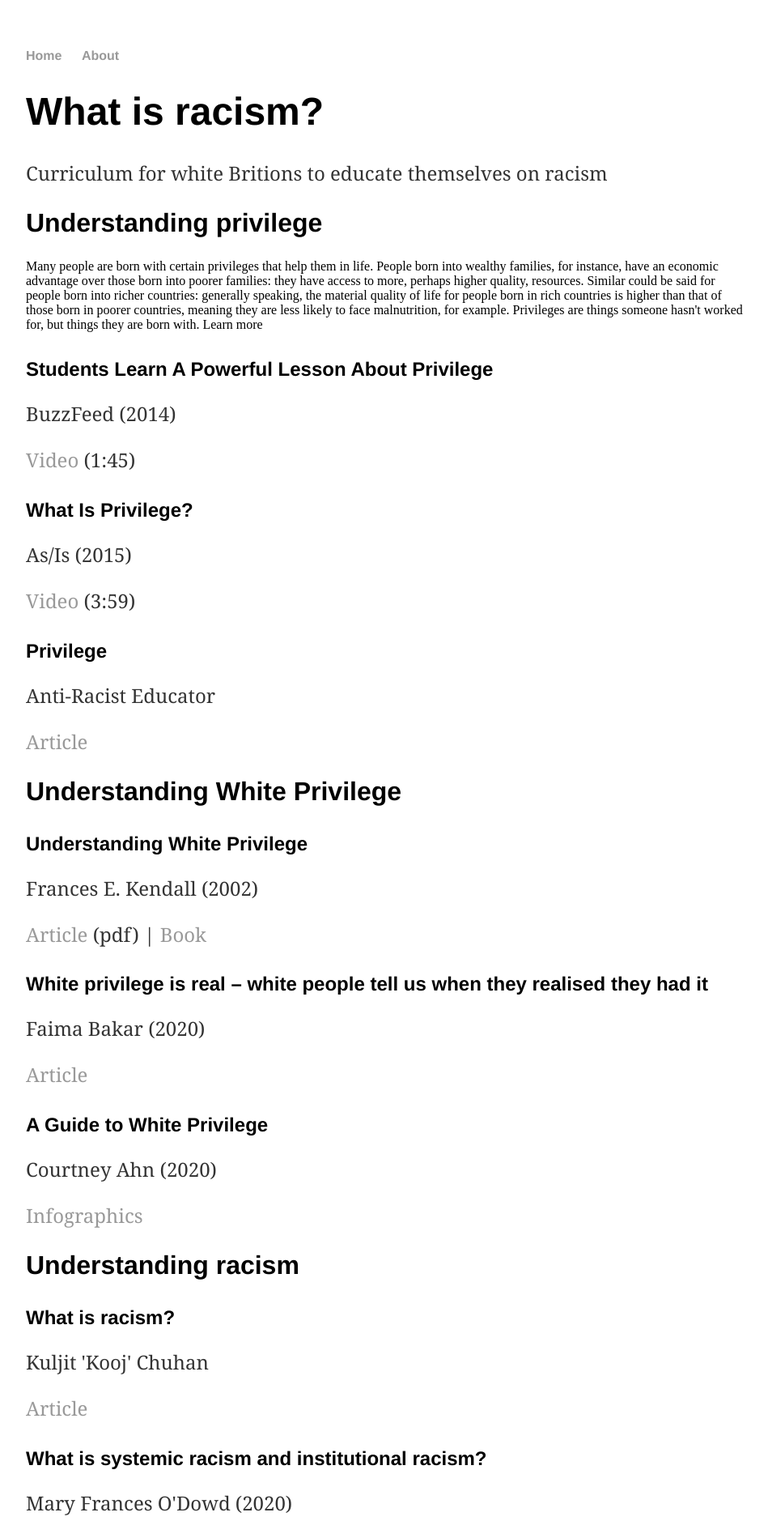
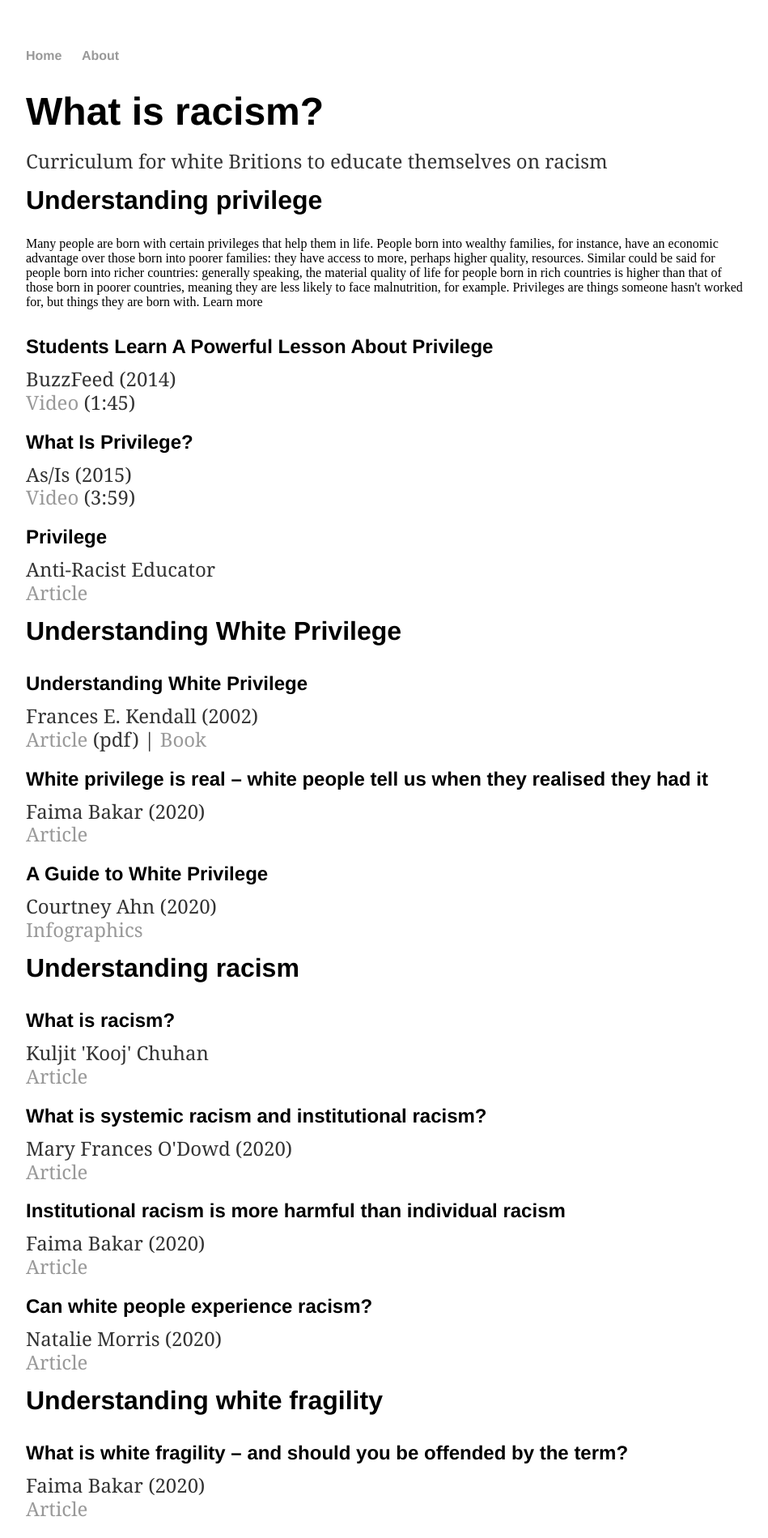
Before and after one commit to whatisracism/whatisracism.github.io, a Jekyll site: the page built from index.html, in a window 1280 px wide. Shown: the top 1899 px of the page at 81% size, without its empty margins (160-1109 px from the left). Built offline with Jekyll 4.4.1, drawn with Linux system fonts in a browser that asks for light colours.

Commit message:
Update main.css

```diff
--- a/css/main.css
+++ b/css/main.css
@@ -39,6 +39,7 @@ h4 {
 }
 p {
     font-size: 1.5em;
+    line-height: 0.2em;
     font-family: 'Georgia', 'serif';
     color: #333;
 }
```
